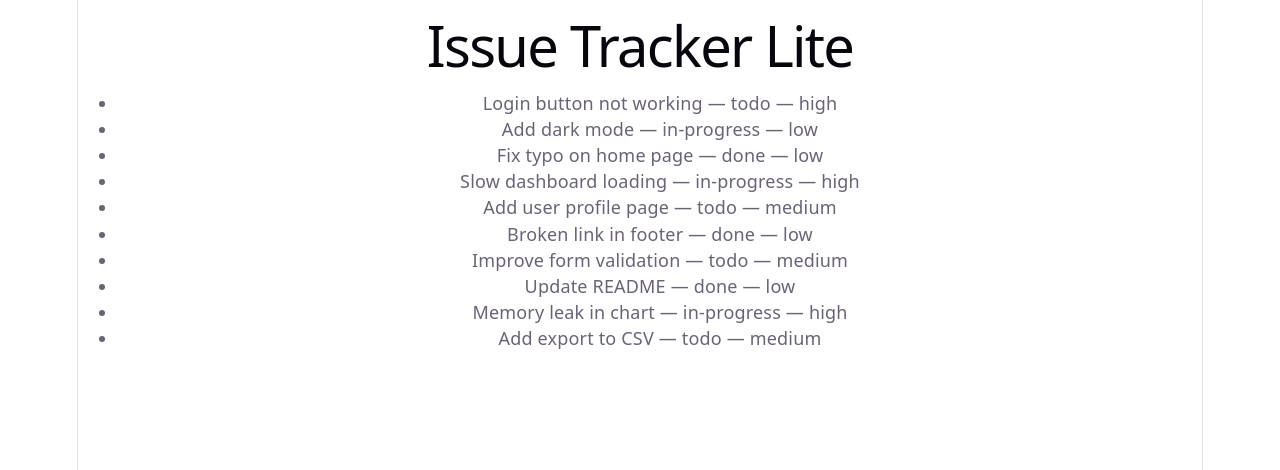
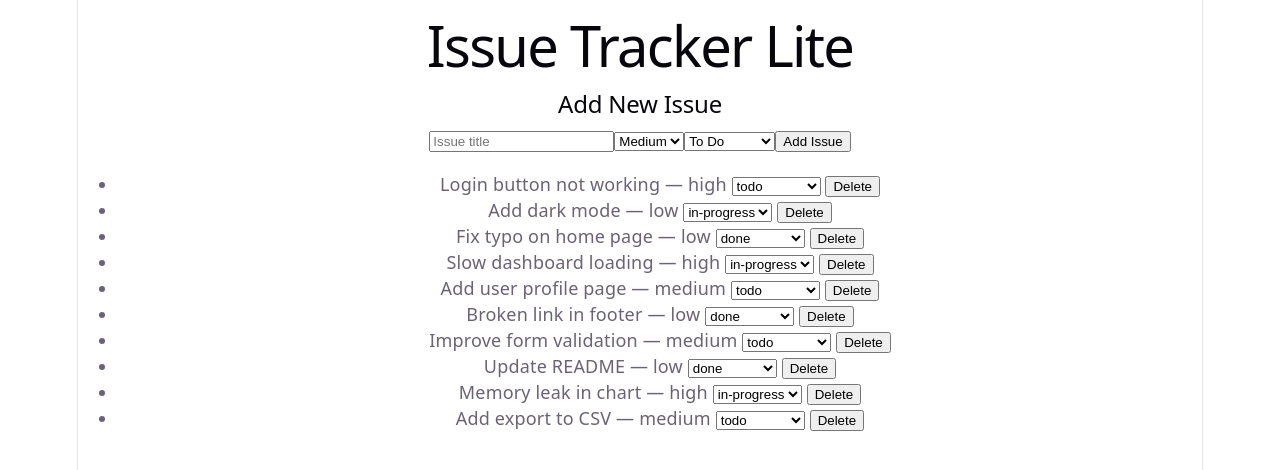
Before and after one commit to kiajk/Week4Project, a React (Vite) app: page / in a window 1280 px wide. Shown: the top 470 px of the page. Built offline with nearby package versions, Linux system fonts and the light colour scheme.

Commit message:
feat: implement issue management with useReducer

```diff
--- a/src/App.jsx
+++ b/src/App.jsx
@@ -1,12 +1,18 @@
+import IssueForm from "./components/IssueForm";
 import IssueList from "./components/IssueList";
-
+import { useIssues } from "./hooks/useIssues";
 function App() {
+  const { issues, addIssue, deleteIssue, changeStatus } = useIssues();
   return (
     <main>
       <h1>Issue Tracker Lite</h1>
-      <IssueList />
+      <IssueForm onAddIssue={addIssue} />
+      <IssueList
+        issues={issues}
+        onDelete={deleteIssue}
+        onChangeStatus={changeStatus}
+      />
     </main>
   );
 }
-
 export default App;
--- /dev/null
+++ b/src/components/IssueForm.jsx
@@ -0,0 +1,69 @@
+import { useState } from "react";
+
+function IssueForm({ onAddIssue }) {
+  const [title, setTitle] = useState("");
+  const [priority, setPriority] = useState("medium");
+  const [status, setStatus] = useState("todo");
+
+  const handleTitleChange = (event) => {
+    setTitle(event.target.value);
+  };
+
+  const handlePriority = (event) => {
+    setPriority(event.target.value);
+  };
+
+  const handleStatus = (event) => {
+    setStatus(event.target.value);
+  };
+
+  const handleSubmit = (event) => {
+    event.preventDefault();
+
+    const newIssue = {
+      id: crypto.randomUUID(),
+      title: title.trim(),
+      priority,
+      status,
+      assignee: "",
+    };
+
+    if (!newIssue.title) return;
+
+    onAddIssue(newIssue);
+
+    setTitle("");
+    setPriority("medium");
+    setStatus("todo");
+  };
+
+  return (
+    <form onSubmit={handleSubmit}>
+      <h2>Add New Issue</h2>
+
+      <input
+        type="text"
+        value={title}
+        onChange={handleTitleChange}
+        placeholder="Issue title"
+        required
+      />
+
+      <select value={priority} onChange={handlePriority}>
+        <option value="low">Low</option>
+        <option value="medium">Medium</option>
+        <option value="high">High</option>
+      </select>
+
+      <select value={status} onChange={handleStatus}>
+        <option value="todo">To Do</option>
+        <option value="in-progress">In Progress</option>
+        <option value="done">Done</option>
+      </select>
+
+      <button type="submit">Add Issue</button>
+    </form>
+  );
+}
+
+export default IssueForm;
--- a/src/components/IssueList.jsx
+++ b/src/components/IssueList.jsx
@@ -1,11 +1,18 @@
-import { mockIssues } from "../data/mockIssues";
-
-function IssueList() {
+function IssueList({ issues, onDelete, onChangeStatus }) {
   return (
     <ul>
-      {mockIssues.map((issue) => (
+      {issues.map((issue) => (
         <li key={issue.id}>
-          {issue.title} — {issue.status} — {issue.priority}
+          {issue.title} — {issue.priority}{" "}
+          <select
+            value={issue.status}
+            onChange={(e) => onChangeStatus(issue.id, e.target.value)}
+          >
+            <option value="todo">todo</option>
+            <option value="in-progress">in-progress</option>
+            <option value="done">done</option>
+          </select>{" "}
+          <button onClick={() => onDelete(issue.id)}>Delete</button>
         </li>
       ))}
     </ul>
--- /dev/null
+++ b/src/hooks/useIssues.js
@@ -0,0 +1,22 @@
+import { useReducer } from "react";
+import { mockIssues } from "../data/mockIssues";
+import { issuesReducer } from "../reducers/issuesReducer";
+import {
+  ADD_ISSUE,
+  DELETE_ISSUE,
+  CHANGE_STATUS,
+} from "../reducers/issuesActions";
+
+export function useIssues() {
+  const [issues, dispatch] = useReducer(issuesReducer, mockIssues);
+
+  const addIssue = (issue) => dispatch({ type: ADD_ISSUE, payload: issue });
+
+  const deleteIssue = (id) =>
+    dispatch({ type: DELETE_ISSUE, payload: { id } });
+
+  const changeStatus = (id, status) =>
+    dispatch({ type: CHANGE_STATUS, payload: { id, status } });
+
+  return { issues, addIssue, deleteIssue, changeStatus };
+}
--- a/src/reducers/issuesReducer.js
+++ b/src/reducers/issuesReducer.js
@@ -1,29 +1,27 @@
-import { ADD_ISSUE, DELETE_ISSUE, CHANGE_STATUS } from "./issueActions";
+import { ADD_ISSUE, DELETE_ISSUE, CHANGE_STATUS } from "./issuesActions";
 
-function addIssue (issues, newIssues) {
-    return [...issues, newIssues];
+function addIssue(issues, newIssue) {
+  return [...issues, newIssue];
 }
 
 function deleteIssue(issues, id) {
-    return issues.filter((issue) => issue.id !==id);
+  return issues.filter((issue) => issue.id !== id);
 }
 
 function changeStatus(issues, id, status) {
-    return issues.map((issue) => {
-        issue.id ===id ? {...issue, status } : issue
-    });
+  return issues.map((issue) =>
+    issue.id === id ? { ...issue, status } : issue
+  );
 }
-export function issueReducer(issues, action) {
+
+export function issuesReducer(issues, action) {
   switch (action.type) {
     case ADD_ISSUE:
-            return addIssue(issues, action, payload);
-
+      return addIssue(issues, action.payload);
     case DELETE_ISSUE:
-             return deleteIssue(issues, action, payload);
-
+      return deleteIssue(issues, action.payload.id);
     case CHANGE_STATUS:
       return changeStatus(issues, action.payload.id, action.payload.status);
-
     default:
       return issues;
   }
```
Also changed, not shown: src/reducers/issuesActions.js (renamed from src/reducers/issueActions.js). Lines whose indentation alone changed are shown as unchanged.
